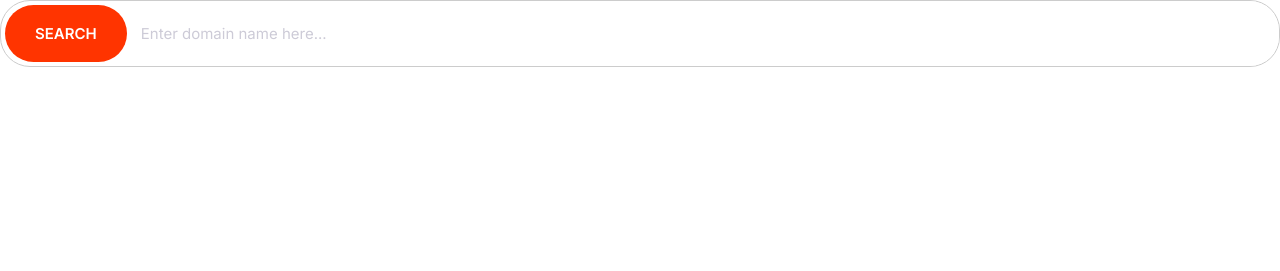
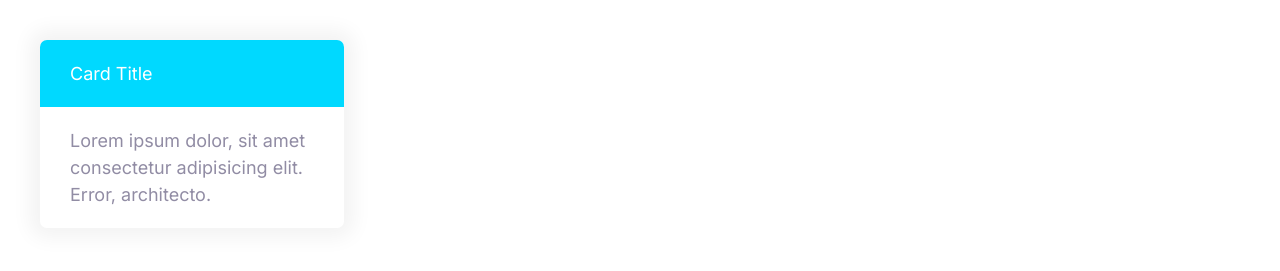
Before and after one commit to Freebox96/freebox, a plain HTML site: page index.html in a window 1280 px wide. Drawn offline with Linux system fonts and the light colour scheme.

Commit message:
Creating Cards Components.

```diff
--- a/css/styles.css
+++ b/css/styles.css
@@ -233,3 +233,22 @@ a {
         font-size: 1.5rem;
     }
 }
+/* Cards*/
+
+.card{
+    border-radius: 7px;
+    box-shadow: 0 0 20px 10px #f3f3f3;
+    overflow: hidden;
+}
+.card__header,
+.card__body{
+    padding: 2rem 3rem;
+}
+.card--primary .card__header{
+    background: var(--color-primary);
+    color: #fff;
+}
+.card--secondary .card__header{
+    background: var(--color-secondary);
+    color: #fff;
+}
--- a/index.html
+++ b/index.html
@@ -15,13 +15,14 @@
     <link rel="stylesheet" href="css/styles.css" />
   </head>
   <body>
-    <div class="input-group">
-      <button class="btn btn--accent">Search</button>
-      <input
-        type="text"
-        class="input"
-        placeholder="Enter domain name here..."
-      />
+    <div style="width: 30%; padding: 4rem">
+      <div class="card card--secondary">
+        <header class="card__header">Card Title</header>
+        <div class="card__body">
+          Lorem ipsum dolor, sit amet consectetur adipisicing elit. Error,
+          architecto.
+        </div>
+      </div>
     </div>
   </body>
 </html>
```
Also changed, not shown: components/cards.html (added, +9 -0 lines).
